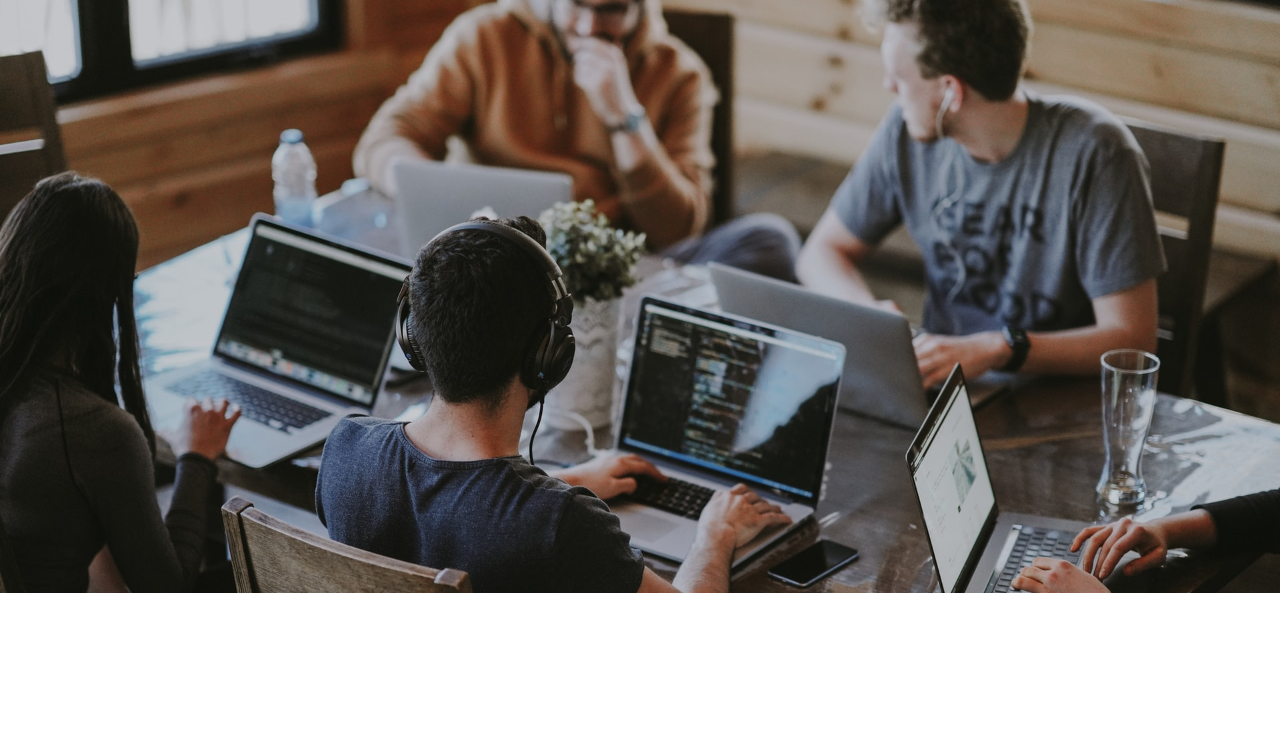
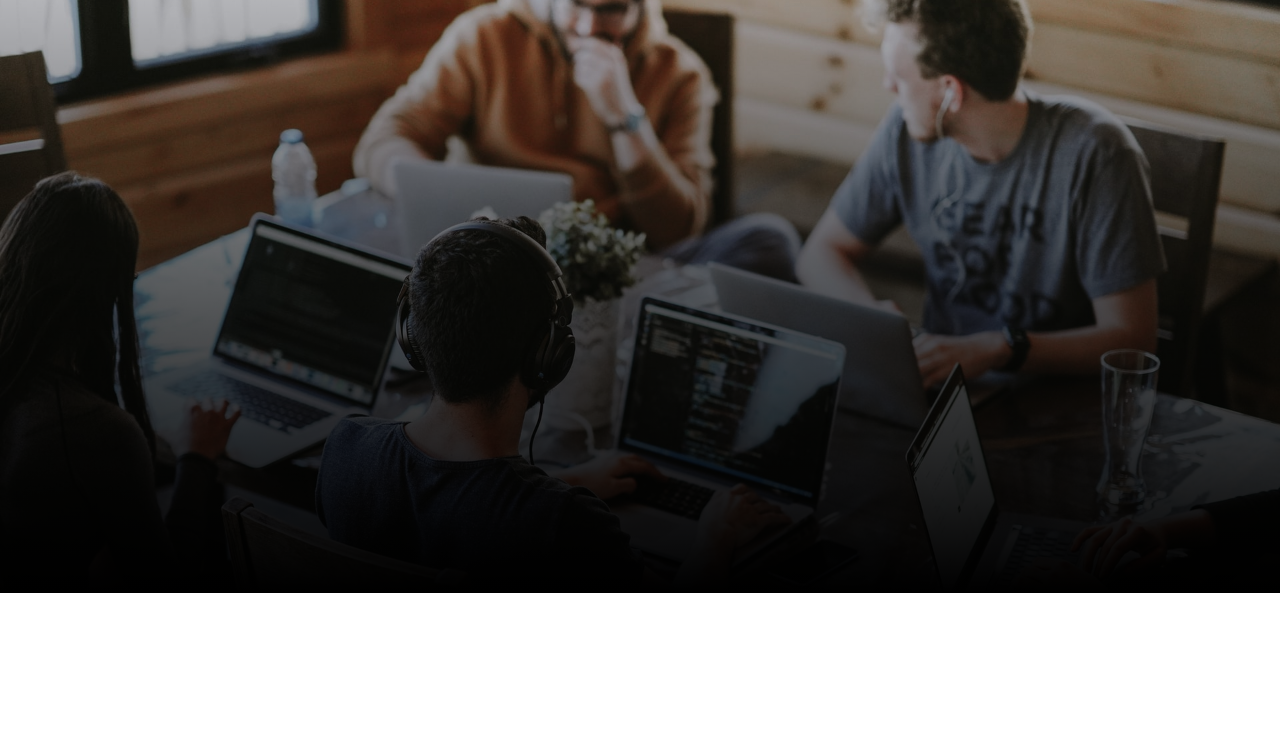
Before and after one commit to fritssasia/FLX-Team, a plain HTML site: page index.html in a window 1280 px wide. Shown: the part 57-800 px from the top of the page. Drawn offline with nearby package versions, Linux system fonts and the light colour scheme.

Commit message:
add gradient on header-top background-image

```diff
--- a/css/style.css
+++ b/css/style.css
@@ -3,4 +3,21 @@
     background-size: cover;
     height: 650px;
     width: 100%;
+    position: relative;
+
 }
+
+.header-top .container {
+    z-index: 1;
+    position: relative;
+}
+
+.header-top::after {
+    content: '';
+    display: block;
+    width: 100%;
+    height: 100%;
+    background-image: linear-gradient(to top, rgba(0,0,0,1), rgba(0,0,0,0));
+    position: absolute;
+    bottom: 0;
+}
```
